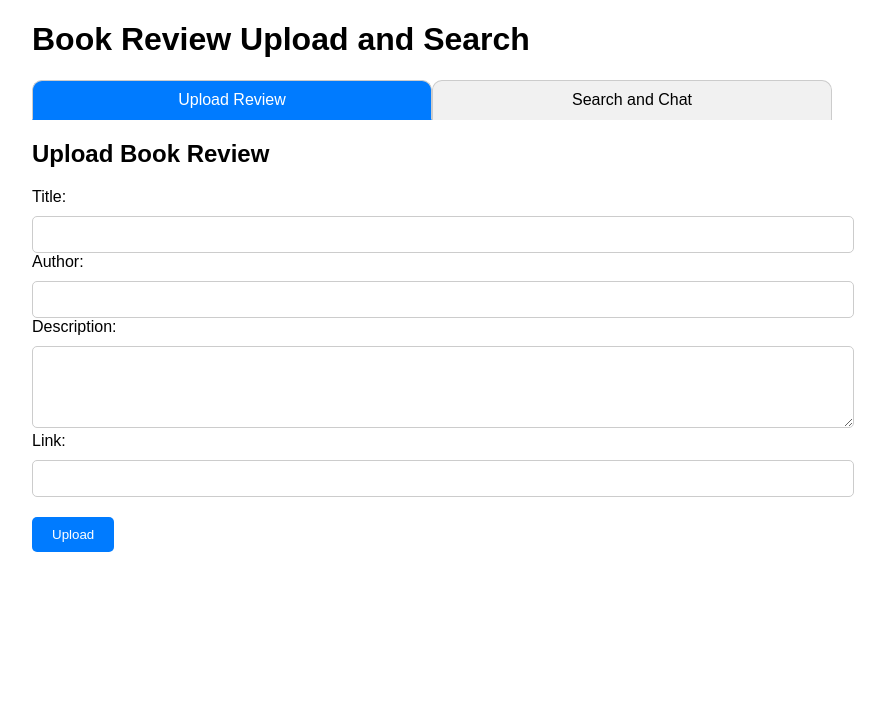
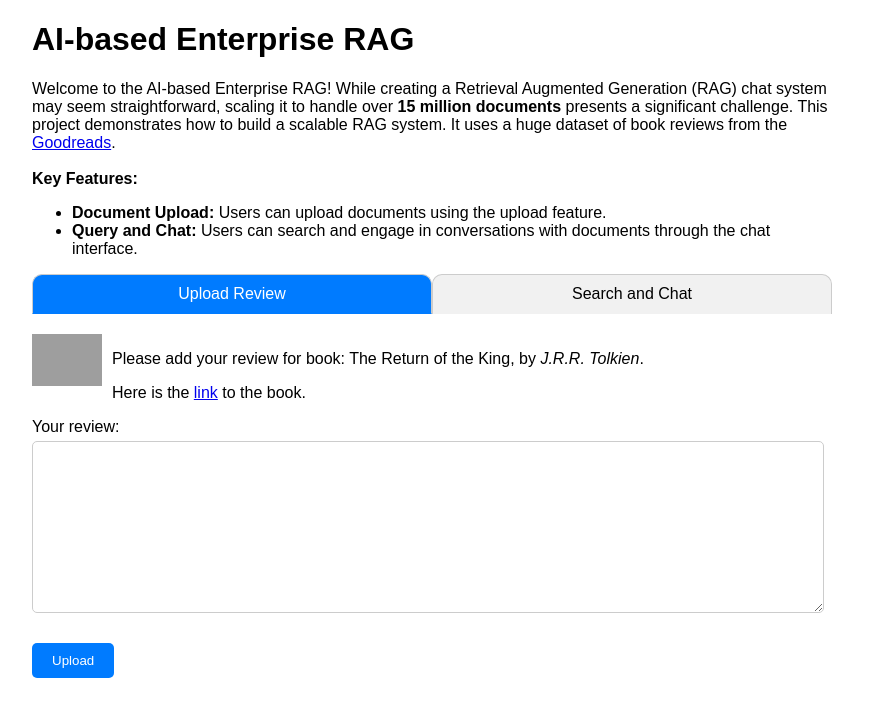
Before and after one commit to oceanumeric/EnteRAG, a FastAPI app: page / in a window 1280 px wide. Shown: the top 717 px of the page, without its empty margins (208-1093 px from the left). Run offline with FastAPI, Linux system fonts and the light colour scheme; some libraries are stand-ins or nearby versions; grey boxes are pictures that could not be loaded.

Commit message:
[update] homepage

```diff
--- a/app/templates/index.html
+++ b/app/templates/index.html
@@ -3,7 +3,7 @@
 <head>
     <meta charset="UTF-8">
     <meta name="viewport" content="width=device-width, initial-scale=1.0">
-    <title>Book Review Upload and Search</title>
+    <title>AI-based Enterprise RAG</title>
     <style>
         body {
             font-family: Arial, sans-serif;
@@ -42,6 +42,7 @@
         }
         .form-group {
             margin-bottom: 15px;
+            overflow: hidden;
         }
         .form-group label {
             display: block;
@@ -69,7 +70,7 @@
             padding: 10px;
         }
         .chat-box {
-            height: 456px;
+            height: 256px;
             overflow-y: scroll;
             border: 1px solid #ccc;
             border-radius: 5px;
@@ -106,12 +107,30 @@
             background-color: #f1f1f1;
             text-align: left;
         }
+        #description {
+            display: block;
+            width: calc(100% - 30px); /* Adjust width as needed */
+            margin-bottom: 10px; /* Add bottom margin for spacing */
+        }
     </style>
 </head>
 <body>
 
 <div class="container">
-    <h1>Book Review Upload and Search</h1>
+    <h1>AI-based Enterprise RAG</h1>
+
+    <p>
+        Welcome to the AI-based Enterprise RAG! While creating a Retrieval Augmented Generation (RAG)
+        chat system may seem straightforward, scaling it to handle over <strong>15 million documents</strong>
+        presents a significant challenge. This project demonstrates how to build a scalable RAG system.
+        It uses a huge dataset of book reviews from the <a href="https://www.goodreads.com/">Goodreads</a>.
+        <br><br>
+        <strong>Key Features:</strong>
+    </p>
+    <ul>
+        <li><strong>Document Upload:</strong> Users can upload documents using the upload feature.</li>
+        <li><strong>Query and Chat:</strong> Users can search and engage in conversations with documents through the chat interface.</li>
+    </ul>
 
     <div class="tabs">
         <div class="tab active" onclick="showTab('upload')">Upload Review</div>
@@ -120,20 +139,16 @@
 
     <div id="upload" class="tab-content active">
         <div class="form-group">
-            <h2>Upload Book Review</h2>
+            <img src="https://images-na.ssl-images-amazon.com/images/S/compressed.photo.goodreads.com/books/1654216226i/61215384.jpg" alt="Book Cover" style="float: left; width: 70px; height: auto; margin-right: 10px;">
+            <p>
+                Please add your review for book: The Return of the King, by <em>J.R.R. Tolkien</em>.
+            </p>
+            <p>
+                Here is the <a href="https://www.goodreads.com/book/show/61215384-the-return-of-the-king" target="_blank">link</a> to the book.
+            </p>
             <form id="upload-form">
-                <label for="title">Title:</label>
-                <input type="text" id="title" name="title" required>
-
-                <label for="author">Author:</label>
-                <input type="text" id="author" name="author" required>
-
-                <label for="description">Description:</label>
-                <textarea id="description" name="description" rows="4" required></textarea>
-
-                <label for="link">Link:</label>
-                <input type="url" id="link" name="link" required>
-
+                <label for="description">Your review:</label>
+                <textarea id="description" name="description" rows="10" required></textarea>
                 <button type="submit">Upload</button>
             </form>
         </div>
@@ -141,7 +156,6 @@
 
     <div id="search" class="tab-content">
         <div class="chat-container">
-            <h2>Search and Chat</h2>
             <div class="chat-box" id="chat-box"></div>
             <div class="chat-input">
                 <input type="text" id="chat-input" placeholder="Type your query here..." required>
```
